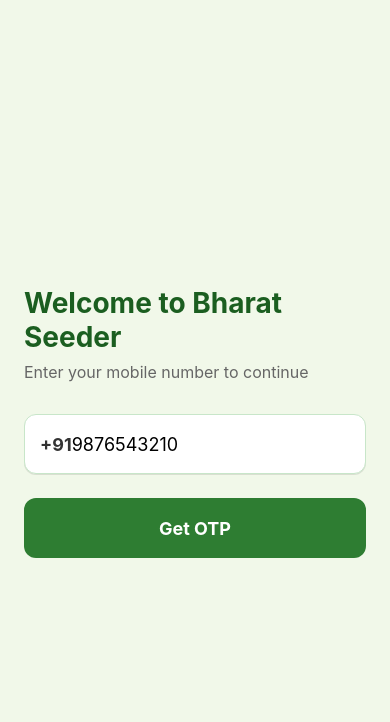
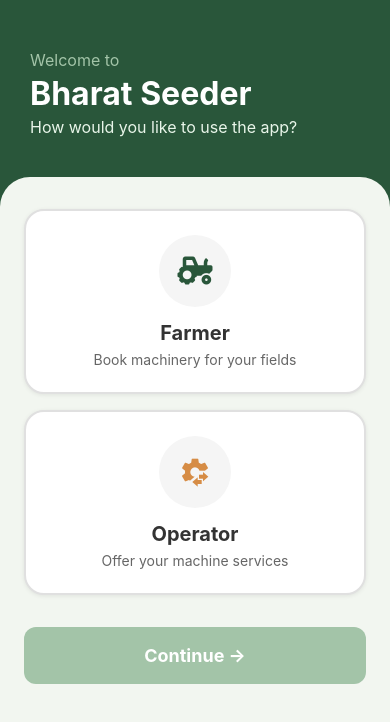
Before and after one commit to Aak77/BHS-App, a React Native app: screen /OperatorLogin in a window 390 px wide. Shown: the top 722 px of the page. Built offline with nearby package versions, Linux system fonts and the light colour scheme.

Commit message:
Navigation Update for operator and Farmer

```diff
--- a/src/screens/AuthScreen.js
+++ b/src/screens/AuthScreen.js
@@ -10,16 +10,22 @@
 } from 'react-native';
 
 const AuthScreen = ({ navigation }) => {
+  const [name, setName] = useState('');
   const [phoneNumber, setPhoneNumber] = useState('');
 
   const handleSendOTP = () => {
+    if (!name.trim()) {
+      alert('Please enter your name');
+      return;
+    }
     if (phoneNumber.length === 10) {
-      // This is the function that makes your app move to the next screen!
-      navigation.navigate('OTP', { phone: phoneNumber });
+      navigation.navigate('OTP', { phone: phoneNumber, userName: name });
     } else {
       alert('Please enter a valid 10-digit number');
     }
   };
+
+  const isValid = name.trim() && phoneNumber.length === 10;
 
   return (
     <KeyboardAvoidingView
@@ -27,9 +33,21 @@
       style={styles.container}
     >
       <View style={styles.inner}>
-        <Text style={styles.title}>Welcome to Bharat Seeder</Text>
-        <Text style={styles.subtitle}>Enter your mobile number to continue</Text>
+        <Text style={styles.title}>Farmer Login</Text>
+        <Text style={styles.subtitle}>Enter your details to continue</Text>
 
+        <Text style={styles.label}>Full Name</Text>
+        <View style={styles.inputContainer}>
+          <TextInput
+            style={styles.inputFull}
+            placeholder="e.g. Rajinder Singh"
+            placeholderTextColor="#999"
+            value={name}
+            onChangeText={setName}
+          />
+        </View>
+
+        <Text style={styles.label}>Mobile Number</Text>
         <View style={styles.inputContainer}>
           <Text style={styles.prefix}>+91 </Text>
           <TextInput
@@ -42,7 +60,11 @@
           />
         </View>
 
-        <TouchableOpacity style={styles.button} onPress={handleSendOTP}>
+        <TouchableOpacity
+          style={[styles.button, !isValid && styles.buttonDisabled]}
+          onPress={handleSendOTP}
+          disabled={!isValid}
+        >
           <Text style={styles.buttonText}>Get OTP</Text>
         </TouchableOpacity>
       </View>
@@ -51,10 +73,11 @@
 };
 
 const styles = StyleSheet.create({
-  container: { flex: 1, backgroundColor: '#F1F8E9' }, // Light nature background
+  container: { flex: 1, backgroundColor: '#F1F8E9' },
   inner: { flex: 1, justifyContent: 'center', padding: 24 },
   title: { fontSize: 28, fontWeight: 'bold', color: '#1B5E20', marginBottom: 8 },
-  subtitle: { fontSize: 16, color: '#666', marginBottom: 32 },
+  subtitle: { fontSize: 16, color: '#666', marginBottom: 24 },
+  label: { fontSize: 15, fontWeight: '600', color: '#333', marginBottom: 8, marginTop: 4 },
   inputContainer: {
     flexDirection: 'row',
     alignItems: 'center',
@@ -63,8 +86,8 @@
     borderColor: '#C8E6C9',
     borderRadius: 12,
     paddingHorizontal: 15,
-    marginBottom: 24,
-    height: 60,
+    marginBottom: 20,
+    height: 56,
     elevation: 2,
     shadowColor: '#000',
     shadowOffset: { width: 0, height: 1 },
@@ -72,13 +95,18 @@
   },
   prefix: { fontSize: 18, fontWeight: 'bold', color: '#333' },
   input: { flex: 1, fontSize: 18, height: '100%' },
+  inputFull: { flex: 1, fontSize: 16, height: '100%', color: '#333' },
   button: {
-    backgroundColor: '#2E7D32', // Forest Green
-    height: 60,
+    backgroundColor: '#2E7D32',
+    height: 56,
     borderRadius: 12,
     justifyContent: 'center',
     alignItems: 'center',
     elevation: 3,
+    marginTop: 8,
+  },
+  buttonDisabled: {
+    backgroundColor: '#A5D6A7',
   },
   buttonText: { color: '#fff', fontSize: 18, fontWeight: 'bold' },
 });
--- a/src/screens/OTPScreen.js
+++ b/src/screens/OTPScreen.js
@@ -8,13 +8,11 @@
 } from "react-native";
 
 const OTPScreen = ({ route, navigation }) => {
-  const { phone } = route.params; // Grabs the phone number from the previous screen
+  const { phone, userName } = route.params;
   const [otp, setOtp] = useState("");
 
   const handleVerify = () => {
-    // In a real app, you'd verify the OTP here.
-    // For now, let's just go to the Dashboard (we will create this next).
-    navigation.navigate("Dashboard");
+    navigation.navigate("FarmerBooking", { userName: userName || "Guest" });
   };
 
   return (
--- a/src/screens/OperatorLoginScreen.js
+++ b/src/screens/OperatorLoginScreen.js
@@ -18,6 +18,7 @@
 const OperatorLoginScreen = ({ navigation }) => {
   const [name, setName] = useState("");
   const [phoneNumber, setPhoneNumber] = useState("");
+  const [licenseNumber, setLicenseNumber] = useState("");
   const [licenseImage, setLicenseImage] = useState(null);
 
   const pickImage = async () => {
@@ -81,6 +82,10 @@
       Alert.alert("Missing Info", "Please enter a valid 10-digit phone number.");
       return;
     }
+    if (!licenseNumber.trim()) {
+      Alert.alert("Missing Info", "Please enter your license number.");
+      return;
+    }
     if (!licenseImage) {
       Alert.alert("Missing Info", "Please upload your license image.");
       return;
@@ -89,11 +94,12 @@
     navigation.navigate("OperatorDashboard", {
       userName: name,
       phone: phoneNumber,
-      license: licenseImage,
+      licenseNumber: licenseNumber,
+      licenseImage: licenseImage,
     });
   };
 
-  const isFormValid = name.trim() && phoneNumber.length === 10 && licenseImage;
+  const isFormValid = name.trim() && phoneNumber.length === 10 && licenseNumber.trim() && licenseImage;
 
   return (
     <SafeAreaView style={styles.safeArea}>
@@ -155,6 +161,25 @@
               maxLength={10}
               value={phoneNumber}
               onChangeText={setPhoneNumber}
+            />
+          </View>
+
+          {/* License Number Field */}
+          <Text style={styles.label}>License Number</Text>
+          <View style={styles.inputWrapper}>
+            <MaterialCommunityIcons
+              name="card-account-details-outline"
+              size={22}
+              color="#29563A"
+              style={styles.inputIcon}
+            />
+            <TextInput
+              style={styles.input}
+              placeholder="e.g. DL-1420110012345"
+              placeholderTextColor="#999"
+              autoCapitalize="characters"
+              value={licenseNumber}
+              onChangeText={setLicenseNumber}
             />
           </View>
 
--- /dev/null
+++ b/src/screens/RoleSelectionScreen.js
@@ -0,0 +1,217 @@
+import { FontAwesome5, MaterialCommunityIcons } from "@expo/vector-icons";
+import { useState } from "react";
+import {
+  SafeAreaView,
+  StyleSheet,
+  Text,
+  TouchableOpacity,
+  View,
+} from "react-native";
+
+const RoleSelectionScreen = ({ navigation }) => {
+  const [selectedRole, setSelectedRole] = useState(null);
+
+  const handleContinue = () => {
+    if (selectedRole === "Farmer") {
+      navigation.navigate("Login");
+    } else if (selectedRole === "Operator") {
+      navigation.navigate("OperatorLogin");
+    }
+  };
+
+  return (
+    <SafeAreaView style={styles.safeArea}>
+      {/* Header */}
+      <View style={styles.header}>
+        <Text style={styles.welcomeText}>Welcome to</Text>
+        <Text style={styles.appName}>Bharat Seeder</Text>
+        <Text style={styles.subText}>How would you like to use the app?</Text>
+      </View>
+
+      {/* Role Cards */}
+      <View style={styles.cardContainer}>
+        {/* Farmer Card */}
+        <TouchableOpacity
+          style={[
+            styles.roleCard,
+            selectedRole === "Farmer" && styles.selectedCard,
+          ]}
+          onPress={() => setSelectedRole("Farmer")}
+          activeOpacity={0.8}
+        >
+          <View
+            style={[
+              styles.iconCircle,
+              selectedRole === "Farmer" && styles.iconCircleSelected,
+            ]}
+          >
+            <FontAwesome5
+              name="tractor"
+              size={28}
+              color={selectedRole === "Farmer" ? "#FFFFFF" : "#29563A"}
+            />
+          </View>
+          <Text style={styles.roleTitle}>Farmer</Text>
+          <Text style={styles.roleDesc}>
+            Book machinery for your fields
+          </Text>
+          {selectedRole === "Farmer" && (
+            <MaterialCommunityIcons
+              name="check-circle"
+              size={24}
+              color="#29563A"
+              style={styles.checkIcon}
+            />
+          )}
+        </TouchableOpacity>
+
+        {/* Operator Card */}
+        <TouchableOpacity
+          style={[
+            styles.roleCard,
+            selectedRole === "Operator" && styles.selectedCard,
+          ]}
+          onPress={() => setSelectedRole("Operator")}
+          activeOpacity={0.8}
+        >
+          <View
+            style={[
+              styles.iconCircle,
+              selectedRole === "Operator" && styles.iconCircleSelected,
+            ]}
+          >
+            <MaterialCommunityIcons
+              name="cog-transfer"
+              size={32}
+              color={selectedRole === "Operator" ? "#FFFFFF" : "#D68C45"}
+            />
+          </View>
+          <Text style={styles.roleTitle}>Operator</Text>
+          <Text style={styles.roleDesc}>
+            Offer your machine services
+          </Text>
+          {selectedRole === "Operator" && (
+            <MaterialCommunityIcons
+              name="check-circle"
+              size={24}
+              color="#29563A"
+              style={styles.checkIcon}
+            />
+          )}
+        </TouchableOpacity>
+
+        {/* Continue Button */}
+        <TouchableOpacity
+          style={[
+            styles.continueButton,
+            !selectedRole && styles.disabledButton,
+          ]}
+          onPress={handleContinue}
+          disabled={!selectedRole}
+          activeOpacity={0.8}
+        >
+          <Text style={styles.continueText}>Continue →</Text>
+        </TouchableOpacity>
+      </View>
+    </SafeAreaView>
+  );
+};
+
+const styles = StyleSheet.create({
+  safeArea: {
+    flex: 1,
+    backgroundColor: "#29563A",
+  },
+  header: {
+    padding: 30,
+    paddingTop: 50,
+    paddingBottom: 40,
+  },
+  welcomeText: {
+    color: "#A3C4A8",
+    fontSize: 16,
+    marginBottom: 4,
+  },
+  appName: {
+    color: "#FFFFFF",
+    fontSize: 32,
+    fontWeight: "bold",
+    marginBottom: 4,
+  },
+  subText: {
+    color: "#E8F5E9",
+    fontSize: 16,
+  },
+  cardContainer: {
+    flex: 1,
+    backgroundColor: "#F2F6F0",
+    borderTopLeftRadius: 30,
+    borderTopRightRadius: 30,
+    padding: 24,
+    paddingTop: 32,
+  },
+  roleCard: {
+    backgroundColor: "#FFFFFF",
+    borderRadius: 20,
+    padding: 24,
+    marginBottom: 16,
+    alignItems: "center",
+    borderWidth: 2,
+    borderColor: "#E0E0E0",
+    position: "relative",
+    elevation: 2,
+    shadowColor: "#000",
+    shadowOffset: { width: 0, height: 1 },
+    shadowOpacity: 0.08,
+    shadowRadius: 4,
+  },
+  selectedCard: {
+    borderColor: "#29563A",
+    backgroundColor: "#EBF3EC",
+  },
+  iconCircle: {
+    width: 72,
+    height: 72,
+    borderRadius: 36,
+    backgroundColor: "#F5F5F5",
+    justifyContent: "center",
+    alignItems: "center",
+    marginBottom: 14,
+  },
+  iconCircleSelected: {
+    backgroundColor: "#29563A",
+  },
+  roleTitle: {
+    fontSize: 20,
+    fontWeight: "bold",
+    color: "#333",
+    marginBottom: 6,
+  },
+  roleDesc: {
+    fontSize: 14,
+    color: "#666",
+    textAlign: "center",
+  },
+  checkIcon: {
+    position: "absolute",
+    top: 16,
+    right: 16,
+  },
+  continueButton: {
+    backgroundColor: "#29563A",
+    padding: 18,
+    borderRadius: 12,
+    alignItems: "center",
+    marginTop: 16,
+  },
+  disabledButton: {
+    backgroundColor: "#A3C4A8",
+  },
+  continueText: {
+    color: "#FFFFFF",
+    fontSize: 18,
+    fontWeight: "bold",
+  },
+});
+
+export default RoleSelectionScreen;
--- a/src/screens/SplashScreen.js
+++ b/src/screens/SplashScreen.js
@@ -21,7 +21,7 @@
       }),
     ]).start(() => {
       setTimeout(() => {
-        navigation.replace("Login");
+        navigation.replace("RoleSelection");
       }, 1000);
     });
   }, []);
```
Also changed, not shown: src/navigation/AppNavigator.js (+11 -4 lines), 2 other files (tests, documents, lock files or other folders).
